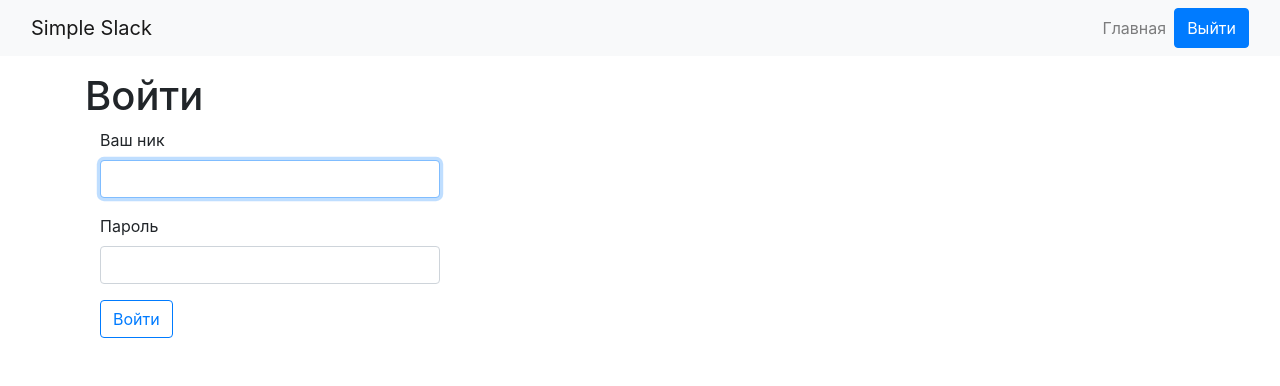
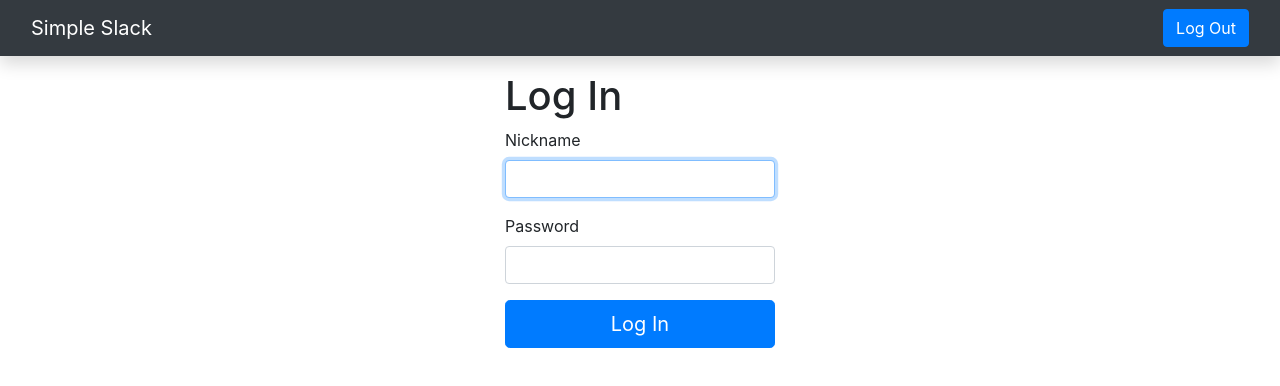
Before and after one commit to f4hr/frontend-project-lvl4, a React app: page /login in a window 1280 px wide. Shown: the top 386 px of the page. Built offline with nearby package versions, Linux system fonts and the light colour scheme; sample sign-in values are in the browser's storage; the HTML template or start-up script is replaced by a standard one.

Commit message:
feat: add chat
add Redux for state management
add chat data endpoint
add chat data fetching and rendering
replace russian text with english

```diff
--- a/assets/application.scss
+++ b/assets/application.scss
@@ -1 +1,5 @@
 @import '~bootstrap/scss/bootstrap';
+
+.login {
+    max-width: 300px;
+}
--- a/package.json
+++ b/package.json
@@ -21,6 +21,7 @@
   "license": "ISC",
   "homepage": "https://github.com/f4hr/frontend-project-lvl4#readme",
   "dependencies": {
+    "@reduxjs/toolkit": "^1.6.1",
     "axios": "^0.21.1",
     "bootstrap": "^4.6.0",
     "classnames": "^2.3.1",
@@ -44,6 +45,7 @@
     "react": "^17.0.2",
     "react-bootstrap": "^1.6.1",
     "react-dom": "^17.0.2",
+    "react-redux": "^7.2.4",
     "react-router-dom": "^5.2.0",
     "regenerator-runtime": "^0.13.7",
     "yup": "^0.32.9"
--- a/src/app/App.jsx
+++ b/src/app/App.jsx
@@ -1,6 +1,7 @@
 // @ts-check
 
 import React, { useState } from 'react';
+import { Provider } from 'react-redux';
 import {
   BrowserRouter as Router,
   Switch,
@@ -8,8 +9,11 @@ import {
   useLocation,
   Redirect,
 } from 'react-router-dom';
+import { Container } from 'react-bootstrap';
+import store from './store.js';
 import Navigation from '../common/Navigation.jsx';
 import Login from '../features/login/Login.jsx';
+import Chat from '../features/chat/Chat.jsx';
 import authContext from '../common/contexts/index.jsx';
 import useAuth from '../common/hooks/index.jsx';
 
@@ -43,10 +47,6 @@ const PrivateRoute = ({ children, path }) => {
   );
 };
 
-function Home() {
-  return <h2>Home</h2>;
-}
-
 function NoMatch() {
   const location = useLocation();
 
@@ -62,26 +62,28 @@ function NoMatch() {
 }
 
 const App = () => (
+  <Provider store={store}>
     <AuthProvider>
       <Router>
         <div className="d-flex flex-column h-100">
           <Navigation />
-        <div className="container-lg h-100 py-3">
+          <Container fluid className="h-100 px-0">
             <Switch>
               <Route path="/login">
                 <Login />
               </Route>
               <PrivateRoute path="/">
-              <Home />
+                <Chat />
               </PrivateRoute>
               <Route path="*">
                 <NoMatch />
               </Route>
             </Switch>
-        </div>
+          </Container>
         </div>
       </Router>
     </AuthProvider>
+  </Provider>
 );
 
 export default App;
--- a/src/app/store.js
+++ b/src/app/store.js
@@ -0,0 +1,8 @@
+import { configureStore } from '@reduxjs/toolkit';
+import chatReducer from '../features/chat/chatSlice.js';
+
+export default configureStore({
+  reducer: {
+    chat: chatReducer,
+  },
+});
--- a/src/common/Navigation.jsx
+++ b/src/common/Navigation.jsx
@@ -13,17 +13,16 @@ const AuthButton = () => {
 
   return (
     auth.loggedIn
-      ? <Button onClick={auth.logOut} variant="primary">Выйти</Button>
-      : <Button as={Link} to="/login" variant="primary">Войти</Button>
+      ? <Button onClick={auth.logOut} variant="primary">Log Out</Button>
+      : <Button as={Link} to="/login" variant="primary">Log In</Button>
   );
 };
 
 const Navigation = () => (
-  <Navbar bg="light" expand="lg">
+  <Navbar bg="dark" variant="dark" expand="lg" sticky="top" className="shadow">
     <Container fluid>
       <Navbar.Brand as={Link} to="/">Simple Slack</Navbar.Brand>
       <Nav>
-        <Nav.Link as={Link} to="/">Главная</Nav.Link>
         <AuthButton />
       </Nav>
     </Container>
--- /dev/null
+++ b/src/features/chat/Chat.jsx
@@ -0,0 +1,68 @@
+// @ts-check
+
+import React, { useEffect } from 'react';
+import {
+  Container,
+  Row,
+  Col,
+  Nav,
+} from 'react-bootstrap';
+import { useSelector, useDispatch } from 'react-redux';
+import { fetchChat } from './chatSlice.js';
+import NewMessageForm from './NewMessageForm.jsx';
+
+const Channels = ({ channels, currentChannelId }) => (
+  <Nav className="flex-column" variant="pills" activeKey={currentChannelId}>
+    {channels.map(({ id, name }) => (
+      <Nav.Item key={id}>
+        <Nav.Link eventKey={id} href={`#${id}`}>
+          {name}
+        </Nav.Link>
+      </Nav.Item>
+    ))}
+  </Nav>
+);
+
+const Messages = ({ messages }) => (
+  <ul>
+    {messages.map(({ id, user, message }) => <li key={id}>{`<b>${user}</b>: ${message}`}</li>)}
+  </ul>
+);
+
+const Chat = () => {
+  const { channels, messages, currentChannelId } = useSelector((state) => state.chat);
+  const chatStatus = useSelector((state) => state.chat.status);
+  const dispatch = useDispatch();
+
+  useEffect(() => {
+    if (chatStatus === 'idle') {
+      dispatch(fetchChat());
+    }
+  }, [chatStatus, dispatch]);
+
+  const filteredMessages = messages.filter(({ channelId }) => channelId === currentChannelId);
+
+  return (
+    <Container fluid className="h-100 px-0">
+      <Row className="h-100 m-0">
+        <Col xs lg="2" className="p-3 bg-light">
+          <h6>Channels</h6>
+          <Channels
+            channels={channels}
+            currentChannelId={currentChannelId}
+          />
+        </Col>
+        <Col className="d-flex flex-column h-100 p-3">
+          <div className="flex-grow-1">
+            {(messages.length === 0)
+              ? <p>Chat is empty...</p>
+              : <Messages messages={filteredMessages} />}
+          </div>
+          <NewMessageForm />
+        </Col>
+      </Row>
+    </Container>
+  );
+};
+
+export default Chat;
--- /dev/null
+++ b/src/features/chat/NewMessageForm.jsx
@@ -0,0 +1,54 @@
+// @ts-check
+
+import React, { useState } from 'react';
+import { Form, Button } from 'react-bootstrap';
+import { Formik } from 'formik';
+
+// const errorMessages = {
+//   network: () => 'Ошибка сети',
+// };
+
+const NewMessageForm = () => {
+  const [formState, setFormState] = useState('filling');
+
+  const handleMessageSend = (values) => {
+    console.log(values);
+  };
+
+  return (
+    <Formik
+      onSubmit={handleMessageSend}
+      initialValues={{
+        message: '',
+      }}
+    >
+      {({
+        handleSubmit,
+        handleChange,
+        values,
+      }) => (
+        <Form className="d-flex" noValidate onSubmit={handleSubmit}>
+          <Form.Group className="flex-grow-1 mb-0 mr-3" controlId="username">
+            <Form.Control
+              type="text"
+              name="message"
+              value={values.message}
+              placeholder="Enter message..."
+              onChange={handleChange}
+              readOnly={formState === 'processing'}
+            />
+          </Form.Group>
+          <Button
+            type="submit"
+            variant="primary"
+            disabled={values.message === '' || formState === 'processing'}
+          >
+            Send
+          </Button>
+        </Form>
+      )}
+    </Formik>
+  );
+};
+
+export default NewMessageForm;
--- /dev/null
+++ b/src/features/chat/chatSlice.js
@@ -0,0 +1,67 @@
+import { createSlice, createAsyncThunk } from '@reduxjs/toolkit';
+import axios from 'axios';
+import routes from '../../routes.js';
+
+const initialState = {
+  channels: [],
+  messages: [],
+  currentChannelId: null,
+  users: [],
+  status: 'idle',
+  error: null,
+};
+
+const getAuthHeader = () => {
+  const userId = JSON.parse(localStorage.getItem('userId'));
+
+  if (userId && userId.token) {
+    return { Authorization: `Bearer ${userId.token}` };
+  }
+
+  return {};
+};
+
+export const fetchChat = createAsyncThunk('chat/fetchChat', async () => {
+  const response = await axios.get(routes.chatPath(), {
+    headers: getAuthHeader(),
+  });
+
+  return response.data;
+});
+
+export const chatSlice = createSlice({
+  name: 'chat',
+  initialState,
+  reducers: {
+    newMessage: (state, action) => {},
+    newChannel: (state, action) => {},
+    removeChannel: (state, action) => {},
+    renameChannel: (state, action) => {},
+  },
+  extraReducers: {
+    [fetchChat.pending]: (state) => {
+      state.status = 'loading';
+    },
+    [fetchChat.fulfilled]: (state, action) => {
+      state.status = 'succeeded';
+      // Add any fetched posts to the array
+      const { channels, messages, currentChannelId } = action.payload;
+      state.channels = channels;
+      state.messages = messages;
+      state.currentChannelId = currentChannelId;
+    },
+    [fetchChat.rejected]: (state, action) => {
+      state.status = 'failed';
+      state.error = action.error.message;
+    },
+  },
+});
+
+export const {
+  newMessage,
+  newChannel,
+  renameChannel,
+  removeChannel,
+} = chatSlice.actions;
+
+export default chatSlice.reducer;
--- a/src/features/login/Login.jsx
+++ b/src/features/login/Login.jsx
@@ -1,13 +1,18 @@
 // @ts-check
 
 import React from 'react';
+import { Container, Row, Col } from 'react-bootstrap';
 import LoginForm from './LoginForm.jsx';
 
-export default function Login() {
-  return (
-    <main>
-      <h1>Войти</h1>
-      <LoginForm />
-    </main>
-  );
-}
+const Login = () => (
+  <Container fluid>
+    <Row className="d-flex justify-content-center">
+      <Col className="login flex-column py-3">
+        <h1>Log In</h1>
+        <LoginForm />
+      </Col>
+    </Row>
+  </Container>
+);
+
+export default Login;
--- a/src/features/login/LoginForm.jsx
+++ b/src/features/login/LoginForm.jsx
@@ -10,8 +10,8 @@ import useAuth from '../../common/hooks/index.jsx';
 import routes from '../../routes';
 
 const errorMessages = {
-  network: () => 'Ошибка сети',
-  auth: () => 'Неверные имя пользователя или пароль',
+  network: () => 'Network error',
+  auth: () => 'Invalid username or password',
 };
 
 const LoginForm = () => {
@@ -49,10 +49,10 @@ const LoginForm = () => {
 
   const schema = Yup.object({
     username: Yup.string()
-      .min(1, 'Количество символов должно быть не меньше 1')
-      .required('Обязательное поле'),
+      .min(3, 'The number of characters must be at least 1')
+      .required('Required field'),
     password: Yup.string()
-      .required('Обязательное поле'),
+      .required('Required field'),
   });
 
   return (
@@ -71,8 +71,8 @@ const LoginForm = () => {
         errors,
       }) => (
         <Form noValidate onSubmit={handleSubmit}>
-          <Form.Group as={Col} md="4" controlId="username">
-            <Form.Label>Ваш ник</Form.Label>
+          <Form.Group controlId="username">
+            <Form.Label>Nickname</Form.Label>
             <Form.Control
               type="text"
               name="username"
@@ -84,8 +84,8 @@ const LoginForm = () => {
             />
             <Form.Control.Feedback type="invalid">{errors.username}</Form.Control.Feedback>
           </Form.Group>
-          <Form.Group as={Col} md="4" controlId="password">
-            <Form.Label>Пароль</Form.Label>
+          <Form.Group controlId="password">
+            <Form.Label>Password</Form.Label>
             <Form.Control
               type="password"
               name="password"
@@ -96,13 +96,15 @@ const LoginForm = () => {
             />
             <Form.Control.Feedback type="invalid">{(formState === 'failed') ? authMessage : errors.password}</Form.Control.Feedback>
           </Form.Group>
-          <Col md="4">
+          <Col className="px-0">
             <Button
               type="submit"
-              variant="outline-primary"
+              variant="primary"
+              size="lg"
+              block
               disabled={formState === 'processing'}
             >
-              Войти
+              Log In
             </Button>
           </Col>
         </Form>
--- a/src/index.js
+++ b/src/index.js
@@ -1,5 +1,6 @@
 // @ts-check
 
+import React from 'react';
 import ReactDOM from 'react-dom';
 import 'regenerator-runtime/runtime.js';
 import '../assets/application.scss';
@@ -9,7 +10,5 @@ if (process.env.NODE_ENV !== 'production') {
   localStorage.debug = 'chat:*';
 }
 
-ReactDOM.render(
-  App(),
-  document.getElementById('chat'),
-);
+const app = React.createElement(App);
+ReactDOM.render(app, document.getElementById('chat'));
--- a/src/routes.js
+++ b/src/routes.js
@@ -4,6 +4,7 @@ const host = '';
 const prefix = 'api/v1';
 
 export default {
+  chatPath: () => [host, prefix, 'data'].join('/'),
   loginPath: () => [host, prefix, 'login'].join('/'),
   channelsPath: () => [host, prefix, 'channels'].join('/'),
   channelPath: (id) => [host, prefix, 'channels', id].join('/'),
```
Also changed, not shown: 1 other file (tests, documents, lock files or other folders). Lines whose indentation alone changed are shown as unchanged.
